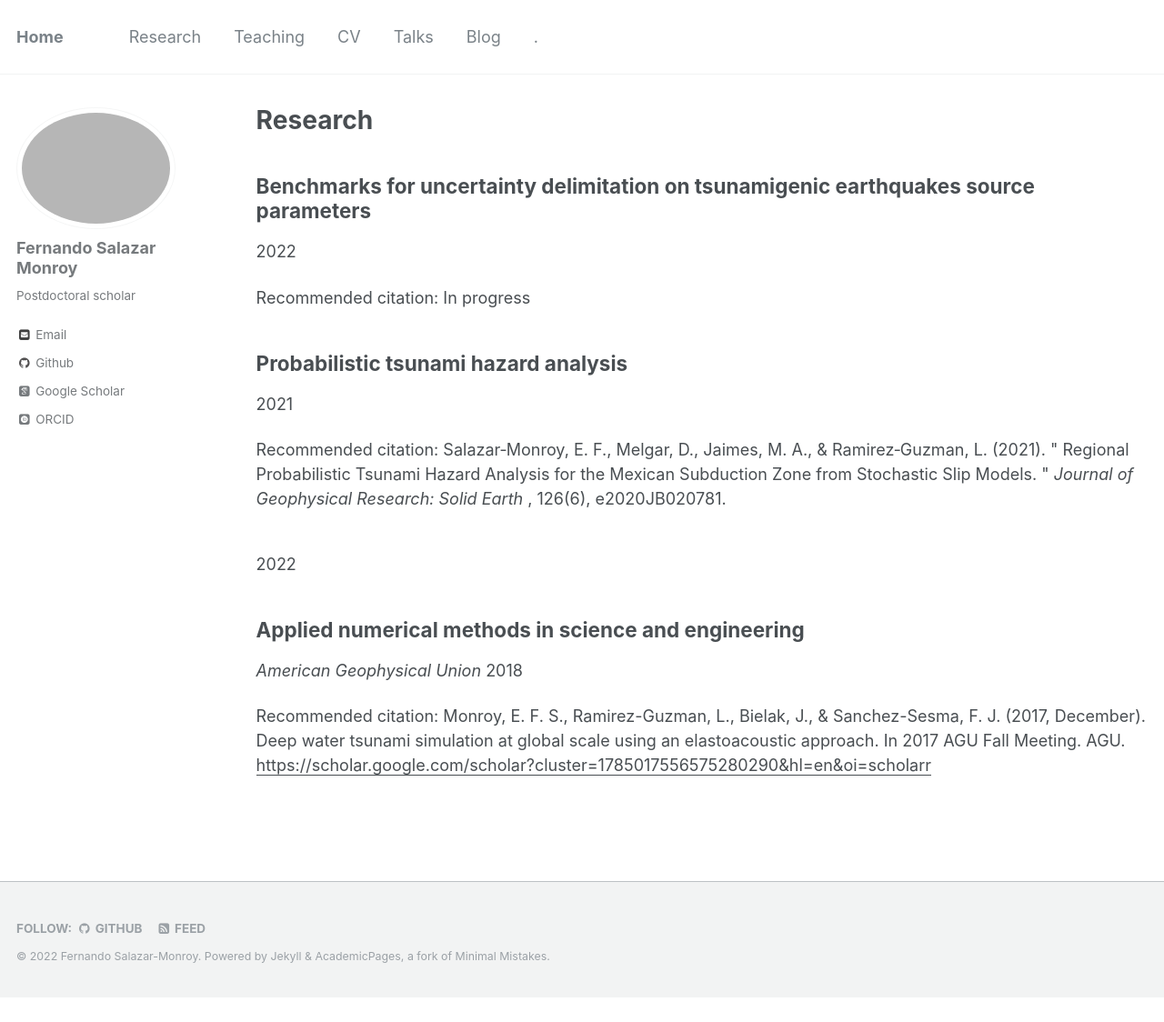
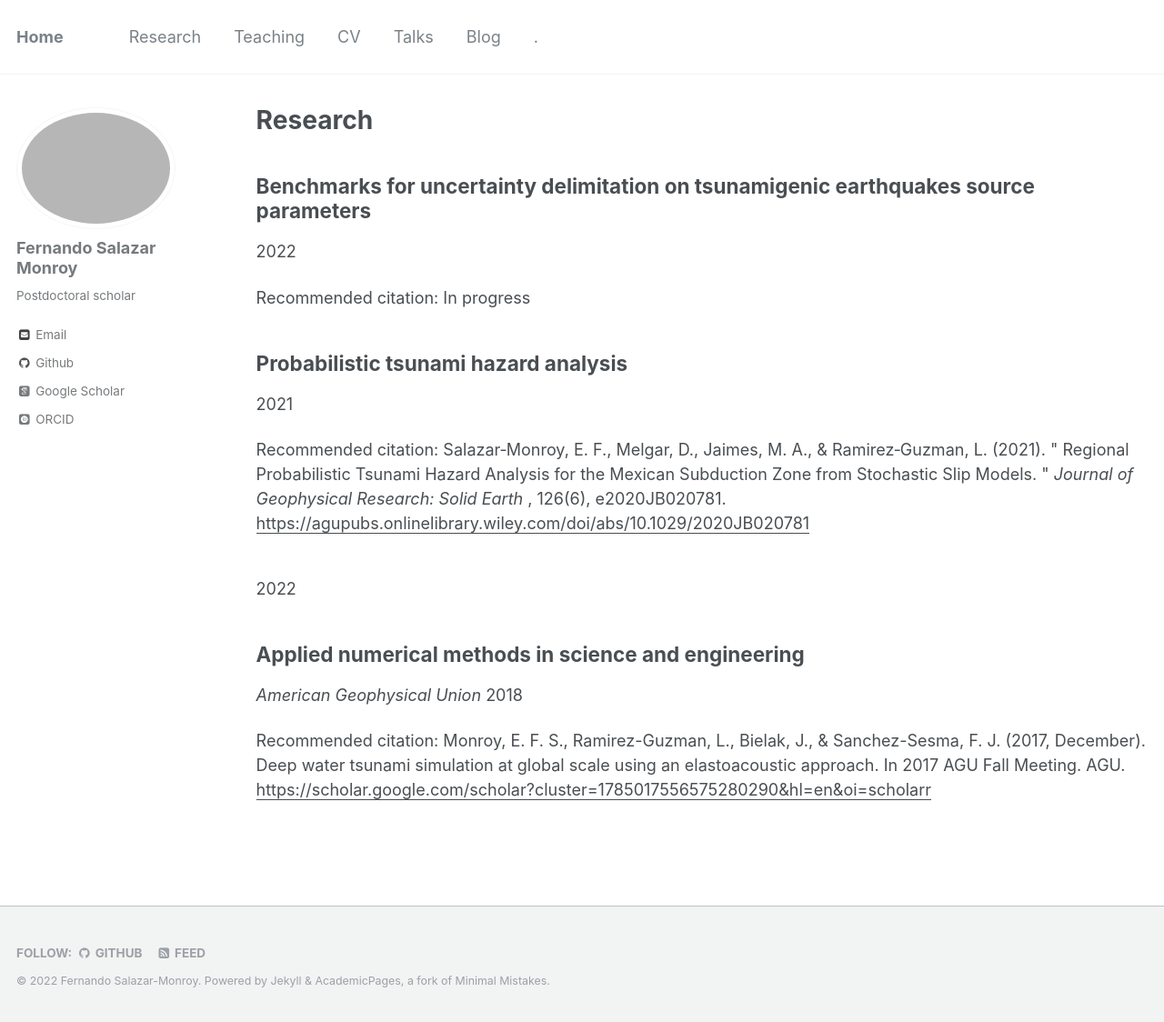
Before and after one commit to Edifesamo14/dr.surimi, a Jekyll site: the page built from _pages/research.md, in a window 1280 px wide and 1124 px high. Shown: the whole window at 91% size. Built offline with Jekyll 4.4.1, drawn with Linux system fonts in a browser that asks for light colours; some web fonts are replaced; part of the change alters nothing that is shown.

Commit message:
Update 2021_06_PTHA_4_MSZ.md

```diff
--- a/_research/2021_06_PTHA_4_MSZ.md
+++ b/_research/2021_06_PTHA_4_MSZ.md
@@ -4,7 +4,7 @@ permalink: '_research/2021_06_PTHA_4_MSZ'
 excerpt: ''
 collection: research
 venue: ''
-paperurl: ''
+paperurl: 'https://agupubs.onlinelibrary.wiley.com/doi/abs/10.1029/2020JB020781'
 date: 2021-03-01
 citation: 'Salazar‐Monroy, E. F., Melgar, D., Jaimes, M. A., & Ramirez‐Guzman, L. (2021). &quot; Regional Probabilistic Tsunami Hazard Analysis for the Mexican Subduction Zone from Stochastic Slip Models. &quot; <i>Journal of Geophysical Research: Solid Earth </i>, 126(6), e2020JB020781.'
 ---
```
